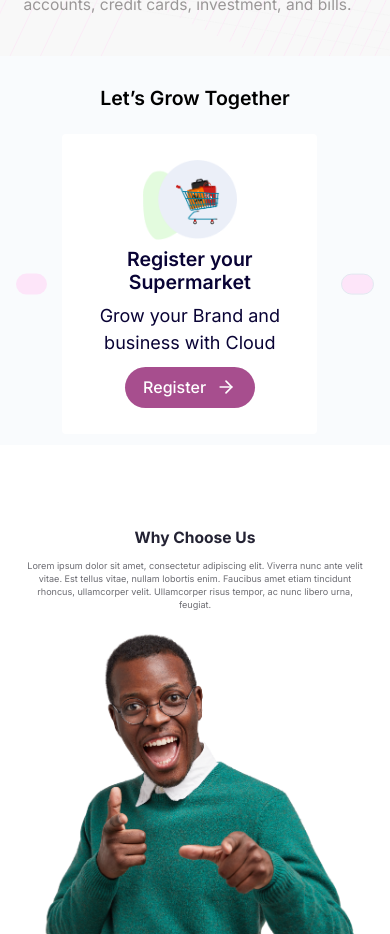
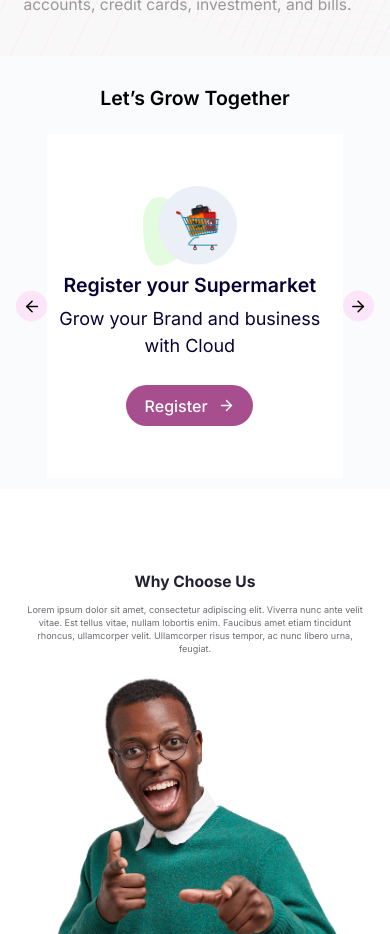
Before and after one commit to Ocuppy/occupyWeb, a Next.js app: page / in a window 390 px wide. Shown: the part 1400-2334 px from the top of the page. Built offline with nearby package versions, Linux system fonts and the light colour scheme.

Commit message:
update carousel controls, make them more legible. increase size of card. reduce size of register arrow

```diff
--- a/src/components/ui/carousel.tsx
+++ b/src/components/ui/carousel.tsx
@@ -200,12 +200,10 @@ const CarouselPrevious = React.forwardRef<
   const { orientation, scrollPrev, canScrollPrev } = useCarousel();
 
   return (
-    <Button
+    <button
       ref={ref}
-      variant={variant}
-      size={size}
       className={cn(
-        "absolute z-[2] size-8 rounded-full border-none bg-occupy-primary text-white",
+        "absolute z-[2] grid size-12 place-items-center rounded-full border-none bg-[#FDE5F9]",
         orientation === "horizontal"
           ? "-left-12 top-1/2 -translate-y-1/2"
           : "-top-12 left-1/2 -translate-x-1/2 rotate-90",
@@ -215,10 +213,9 @@ const CarouselPrevious = React.forwardRef<
       onClick={scrollPrev}
       {...props}
     >
-      {/* <ArrowLeft className="h-4 w-4" /> */}
-      <ArrowLeft size={100} />
+      <ArrowLeft className="size-7" />
       <span className="sr-only">Previous slide</span>
-    </Button>
+    </button>
   );
 });
 CarouselPrevious.displayName = "CarouselPrevious";
@@ -230,12 +227,10 @@ const CarouselNext = React.forwardRef<
   const { orientation, scrollNext, canScrollNext } = useCarousel();
 
   return (
-    <Button
+    <button
       ref={ref}
-      variant={variant}
-      size={size}
       className={cn(
-        "absolute size-8 rounded-full bg-occupy-primary text-white",
+        "absolute size-12 border-none grid place-items-center rounded-full bg-[#FDE5F9] z-[2]",
         orientation === "horizontal"
           ? "-right-12 top-1/2 -translate-y-1/2"
           : "-bottom-12 left-1/2 -translate-x-1/2 rotate-90",
@@ -245,9 +240,9 @@ const CarouselNext = React.forwardRef<
       onClick={scrollNext}
       {...props}
     >
-      <ArrowRight className="h-4 w-4" />
+      <ArrowRight className="size-7" />
       <span className="sr-only">Next slide</span>
-    </Button>
+    </button>
   );
 });
 CarouselNext.displayName = "CarouselNext";
--- a/src/components/views/website/LetsGrowTogether.tsx
+++ b/src/components/views/website/LetsGrowTogether.tsx
@@ -13,11 +13,8 @@ import {
   CarouselNext,
   CarouselPrevious,
 } from "@/components/ui/carousel";
-import Slider from "react-slick";
 import "slick-carousel/slick/slick.css";
 import "slick-carousel/slick/slick-theme.css";
-import { useRef, useState } from "react";
-import { CustomNextArrow, CustomPrevArrow } from "../../ui/customArrow";
 
 const LetsGrowTogether = () => {
   const DataList = [
@@ -43,26 +40,10 @@ const LetsGrowTogether = () => {
       onclick: () => {},
     },
   ];
-  const settings = {
-    dots: true,
-    infinite: true,
-    speed: 500,
-    autoplay: true,
-    autoplaySpeed: 5000,
-    slidesToShow: 1,
-    slidesToScroll: 1,
-    arrows: true,
-    prevArrow: <CustomPrevArrow />,
-    nextArrow: <CustomNextArrow />,
-    beforeChange: (oldIndex: number, newIndex: number) =>
-      setCurrentSlide(newIndex),
-  };
-  const [currentSlide, setCurrentSlide] = useState(0);
-  const sliderRef = useRef<Slider>(null);
 
   return (
     <>
-      <Container className="hidden bg-[#F9FBFD] px-5 lg:block">
+      <Container className="hidden bg-[#F9FBFD] px-5 md:block">
         <div className="py-7">
           <p className="mb-8 text-center text-4xl font-semibold">
             Let’s Grow Together
@@ -105,15 +86,14 @@ const LetsGrowTogether = () => {
         <Carousel
           opts={{ loop: true }}
           orientation="horizontal"
-          className="mx-auto block w-4/5 lg:hidden"
+          className="mx-auto block w-4/5 md:hidden"
         >
           <CarouselPrevious className="bg-[#FDE5F9]" />
           <CarouselContent>
             {DataList.map((data, index) => (
               <CarouselItem key={index}>
-                <div className="mx-auto flex w-10/12 flex-[0_0_100%] flex-col gap-2 rounded-md bg-white p-4 py-10 md:flex-[0_0_calc(50%-32px)]">
-                  <div className="flex h-full w-full flex-col justify-between">
-                    <div className="mb-4 space-y-3 text-center">
+                <div className="flex h-full w-full flex-col justify-between bg-white px-5 py-20">
+                  <div className="mb-10 space-y-3 text-center">
                     <div className="mx-auto w-36">
                       <Image alt="icon" src={data.image} />
                     </div>
@@ -129,9 +109,8 @@ const LetsGrowTogether = () => {
                     className="mx-auto w-fit gap-4 rounded-full bg-occupy-primary px-7 py-8 text-white lg:py-7"
                   >
                     <span>{data.btnText}</span>
-                      <ArrowRight size={20} />
+                    <ArrowRight size={17} />
                   </Button>
-                  </div>
                 </div>
               </CarouselItem>
             ))}
@@ -139,38 +118,6 @@ const LetsGrowTogether = () => {
           <CarouselNext className="bg-[#FDE5F9]" />
         </Carousel>
       </Container>
-      {/* <div className="mx-auto block w-4/5 lg:hidden">
-        <div className="relative w-full max-w-lg px-12 md:max-w-2xl md:px-0">
-          <Slider ref={sliderRef} {...settings} initialSlide={currentSlide}>
-            {DataList.map((data, index) => (
-              <div key={index} className="flex items-center justify-center">
-                <div className="flex flex-[0_0_100%] flex-col gap-2 rounded-md bg-white p-4 py-10 md:flex-[0_0_calc(50%-32px)]">
-                  <div className="flex h-full w-full flex-col justify-between">
-                    <div className="mb-4 space-y-3 text-center">
-                      <div className="mx-auto w-36">
-                        <Image alt="icon" src={data.image} />
-                      </div>
-                      <p className="text-3xl font-semibold text-[#090335] lg:text-2xl">
-                        {data.title}
-                      </p>
-                      <p className="mt-2 text-[18px] text-[#090335]">
-                        {data.description}
-                      </p>
-                    </div>
-                    <Button
-                      onClick={data.onclick}
-                      className="mx-auto w-fit gap-4 rounded-full bg-occupy-primary px-7 py-8 text-white lg:py-7"
-                    >
-                      <span>{data.btnText}</span>
-                      <ArrowRight size={20} />
-                    </Button>
-                  </div>
-                </div>
-              </div>
-            ))}
-          </Slider>
-        </div>
-      </div> */}
     </>
   );
 };
```
Lines whose indentation alone changed are shown as unchanged.
